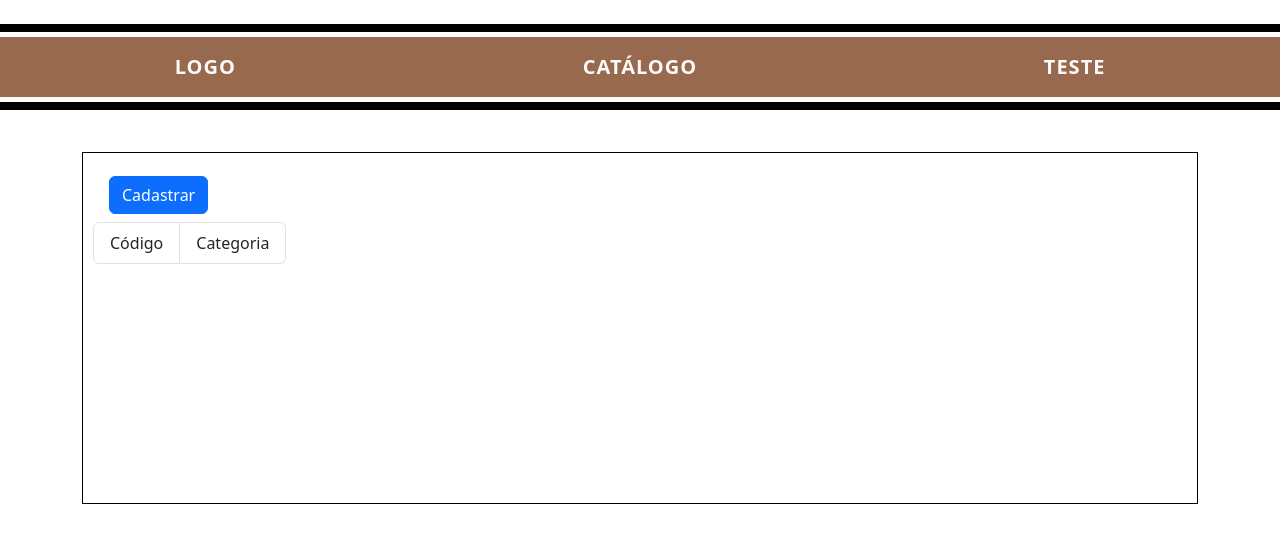
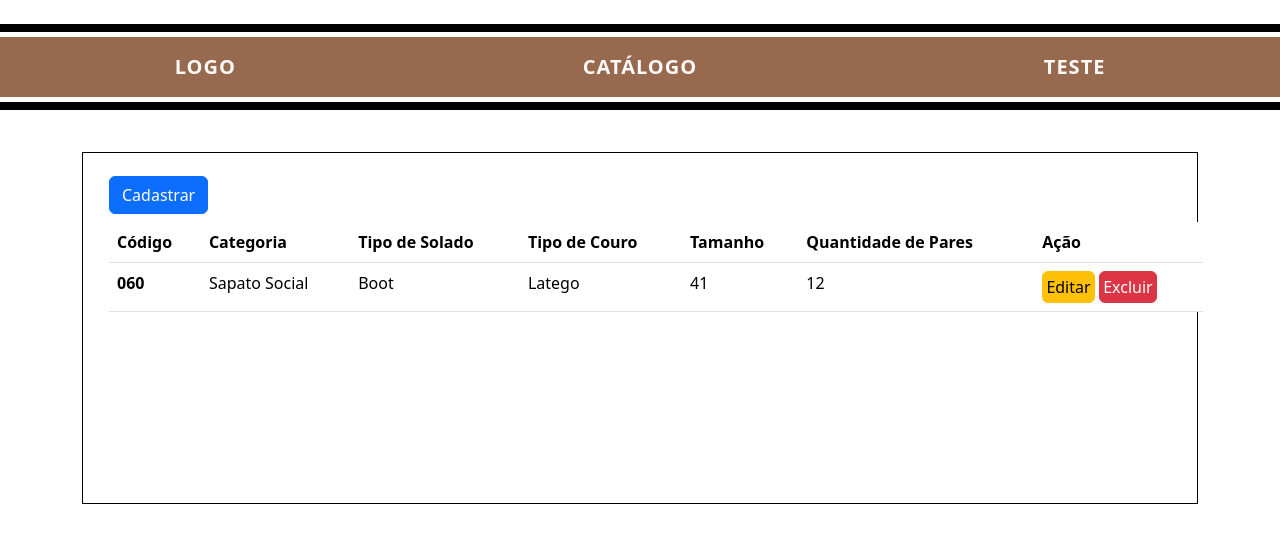
Before and after one commit to luisf77/controle-estoque-guara, a website: page src/views/html/index.html in a window 1280 px wide. Drawn offline with nearby package versions, Linux system fonts and the light colour scheme.

Commit message:
Teste de Tabela na Página Inicial

```diff
--- a/src/views/css/home.css
+++ b/src/views/css/home.css
@@ -43,3 +43,17 @@ body {
 .btn-primary {
     margin: 0.8em 0em 0.5em 1em;
 }
+
+.btn-warning {
+    height: 2em;
+    padding: 0.2em;
+}
+
+.btn-danger {
+    height: 2em;
+    padding: 0.2em;
+}
+
+.table {
+    margin-left: 1em;
+}
--- a/src/views/html/index.html
+++ b/src/views/html/index.html
@@ -23,10 +23,30 @@
     <div class="container">
         <div class="box">
             <button type="button" class="btn btn-primary"> Cadastrar </button>
-            <ul class="list-group list-group-horizontal">
-                <li class="list-group-item"> Código </li>
-                <li class="list-group-item"> Categoria </li>
-            </ul>
+            <table class="table">
+                <thead>
+                    <tr>
+                        <th> Código </th>
+                        <th> Categoria </th>
+                        <th> Tipo de Solado </th>
+                        <th> Tipo de Couro </th>
+                        <th> Tamanho </th>
+                        <th> Quantidade de Pares </th>
+                        <th> Ação </th>
+                    </tr>
+                </thead>
+                <tbody>
+                    <tr>
+                        <th scope="row"> 060 </th>
+                        <td> Sapato Social </td>
+                        <td> Boot </td>
+                        <td> Latego </td>
+                        <td> 41 </td>
+                        <td> 12 </td>
+                        <td> <button type="button" class="btn btn-warning"> Editar </button> <button type="button" class="btn btn-danger"> Excluir </button></td>
+                    </tr>
+                </tbody>
+            </table>
         </div>
 
     </div>
```
